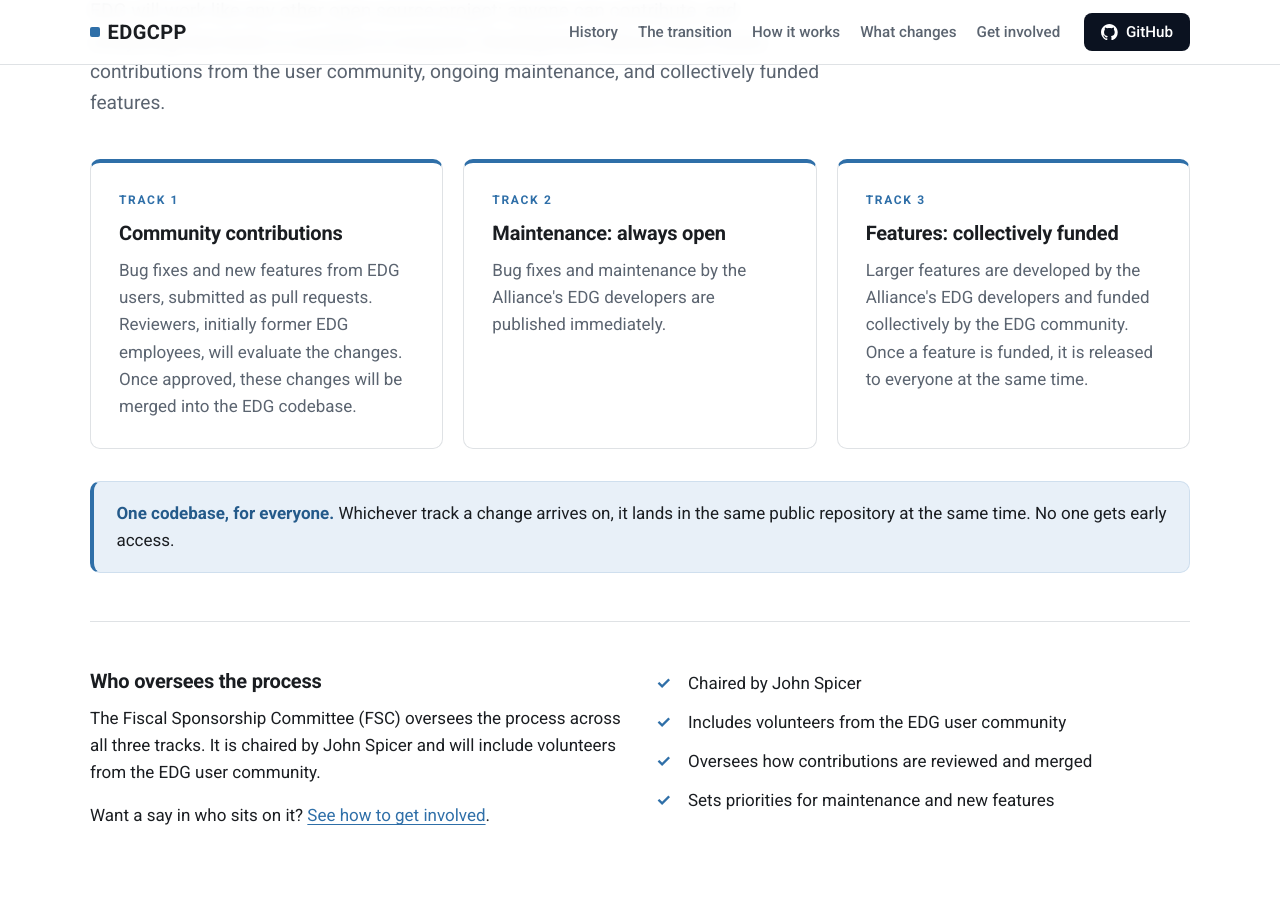
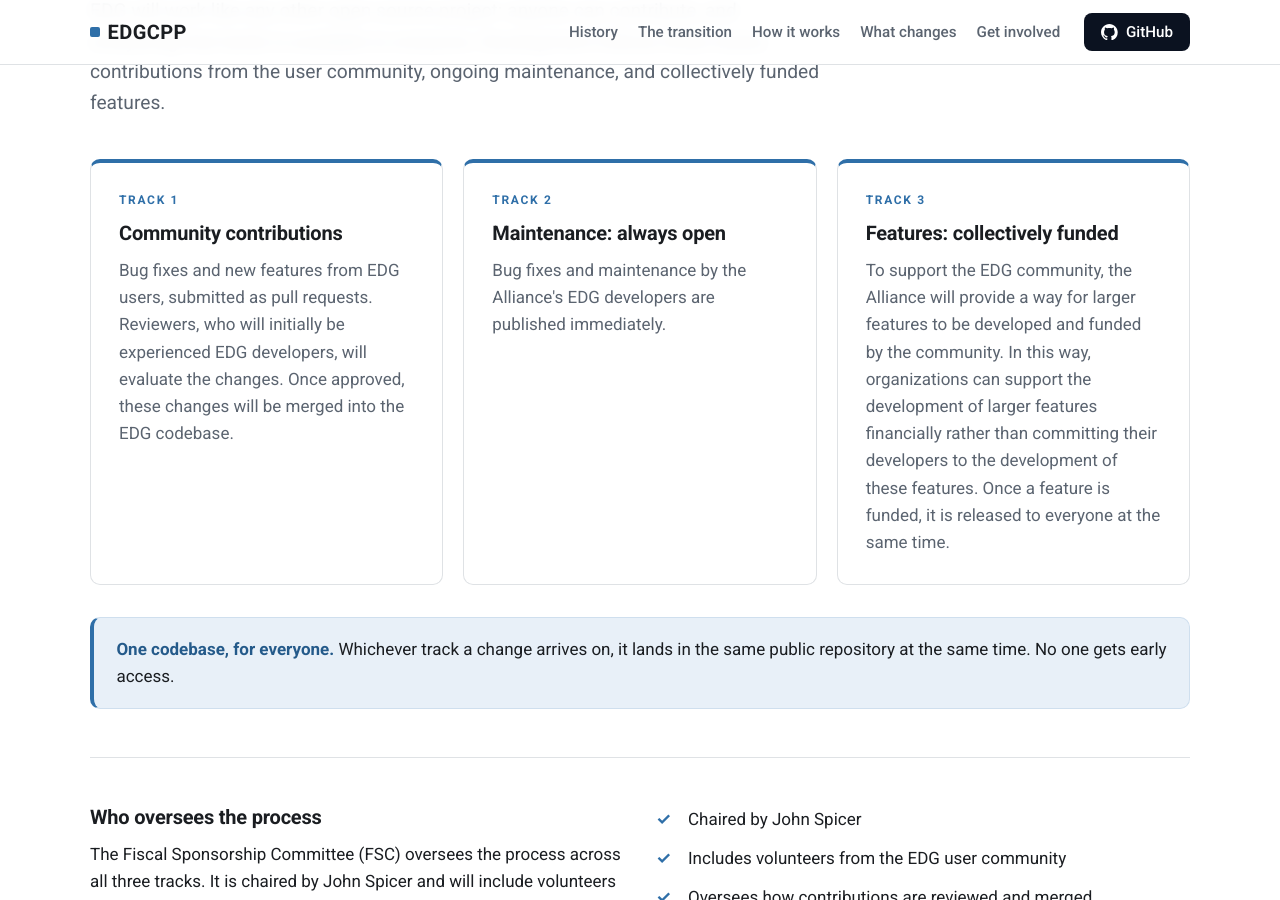
Before and after one commit to edgcpp/edgcpp.github.io, a Jekyll site: the page built from index.html, in a window 1280 px wide and 900 px high, scrolled down 2413 px. Built offline with Jekyll 4.4.1, drawn with Linux system fonts in a browser that asks for light colours.

Commit message:
John wording changes

```diff
--- a/index.html
+++ b/index.html
@@ -90,7 +90,7 @@ description: >-
       <article class="card card--track">
         <p class="card__label">Track 1</p>
         <h3>Community contributions</h3>
-        <p>Bug fixes and new features from EDG users, submitted as pull requests. Reviewers, initially former EDG employees, will evaluate the changes. Once approved, these changes will be merged into the EDG codebase.</p>
+        <p>Bug fixes and new features from EDG users, submitted as pull requests. Reviewers, who will initially be experienced EDG developers, will evaluate the changes. Once approved, these changes will be merged into the EDG codebase.</p>
       </article>
       <article class="card card--track">
         <p class="card__label">Track 2</p>
@@ -100,7 +100,7 @@ description: >-
       <article class="card card--track">
         <p class="card__label">Track 3</p>
         <h3>Features: collectively funded</h3>
-        <p>Larger features are developed by the Alliance's EDG developers and funded collectively by the EDG community. Once a feature is funded, it is released to everyone at the same time.</p>
+        <p>To support the EDG community, the Alliance will provide a way for larger features to be developed and funded by the community. In this way, organizations can support the development of larger features financially rather than committing their developers to the development of these features. Once a feature is funded, it is released to everyone at the same time.</p>
       </article>
     </div>
 
```
